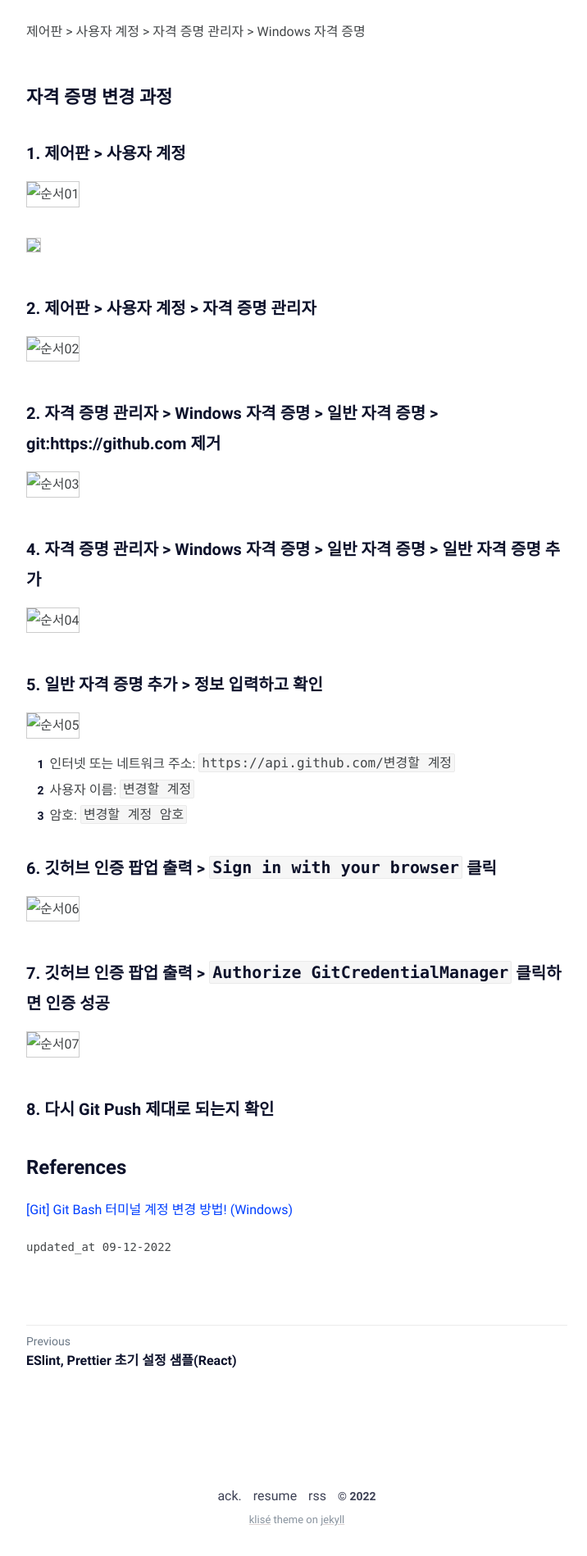
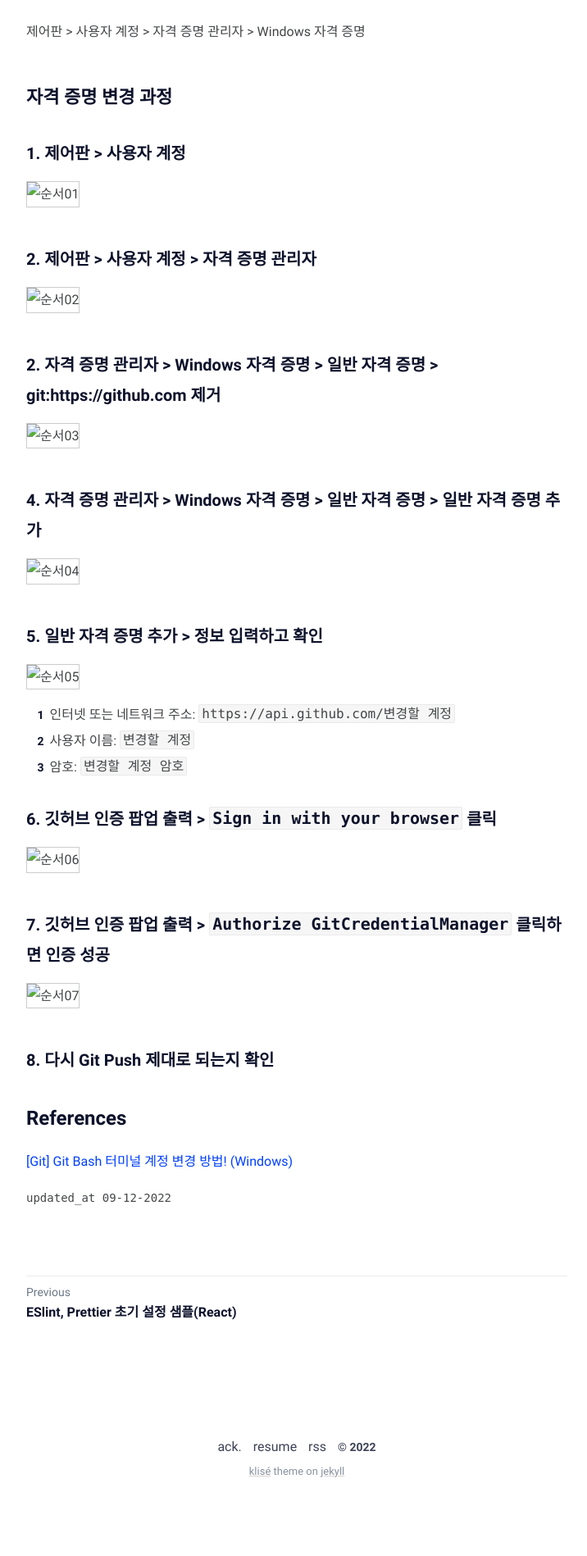
Before and after one commit to recordhouse/recordhouse.github.io, a Jekyll site: the page built from _posts/git-account-change/2022-12-10-git-account-change.md, in a window 1280 px wide. Shown: the part 1155-3053 px from the top of the page at 82% size, without its empty margins (278-994 px from the left). Built offline with Jekyll 4.4.1, drawn with Linux system fonts in a browser that asks for light colours; some web fonts are replaced; after the commit the page ends 2994 px from its top, so only the background shows below that.

Commit message:
이미지 경로 수정

```diff
--- a/_posts/git-account-change/2022-12-10-git-account-change.md
+++ b/_posts/git-account-change/2022-12-10-git-account-change.md
@@ -4,6 +4,7 @@
 date: 2022-12-09 13:20:01
 modified: 2022-12-09 13:20:01
 tag: [git, windows]
+image: /git-account-change/img01.png
 ---
 
 # 1. 현재 깃에 설정된 계정/메일 확인
@@ -35,8 +36,6 @@
 ## 자격 증명 변경 과정
 #### 1. 제어판 > 사용자 계정
 ![순서01](/git-account-change/img01.png)
-
-<img src="/git-account-change/img01.png" />
 
 #### 2. 제어판 > 사용자 계정 > 자격 증명 관리자
 ![순서02](/git-account-change/img02.png)
```
